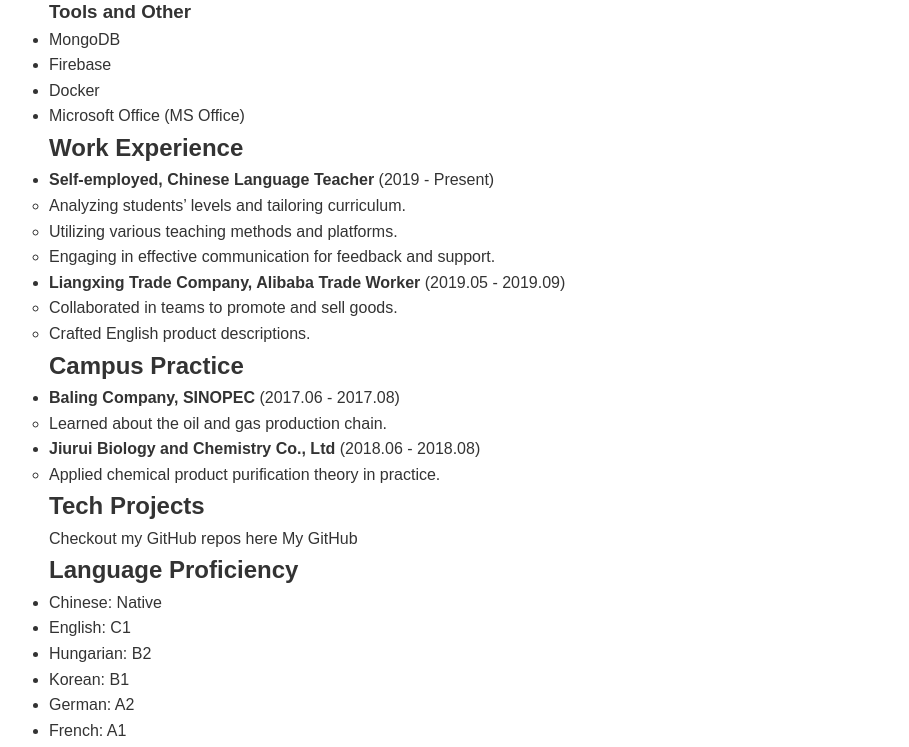
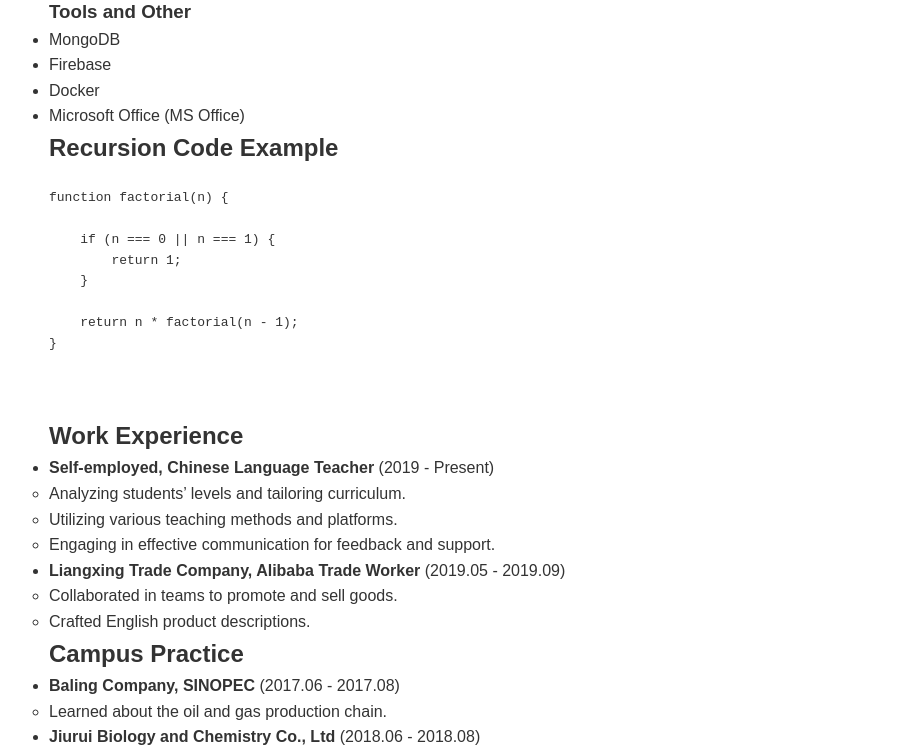
Before and after one commit to 117Isabell/rsschool-cv, a plain HTML site: page index.html in a window 1280 px wide. Shown: the part 1004-1751 px from the top of the page, without its empty margins (111-1020 px from the left). Drawn offline with Linux system fonts and the light colour scheme.

Commit message:
feat: add code example

```diff
--- a/index.html
+++ b/index.html
@@ -96,6 +96,22 @@
       <li>Microsoft Office (MS Office)</li>
     </ul>
 
+    <section class="code-section" id="recursion">
+  <h2>Recursion Code Example</h2>
+  <pre><code>
+function factorial(n) {
+
+    if (n === 0 || n === 1) {
+        return 1;
+    }
+
+    return n * factorial(n - 1);
+}
+
+
+  </code></pre>
+</section>
+
     <h2 id="work">Work Experience</h2>
     <ul>
       <li>
--- a/style.css
+++ b/style.css
@@ -2,6 +2,9 @@
   margin: 0;
   padding: 0;
   box-sizing: border-box;
+}
+html {
+  scroll-behavior: smooth;
 }
 a {
   text-decoration: none;
```
